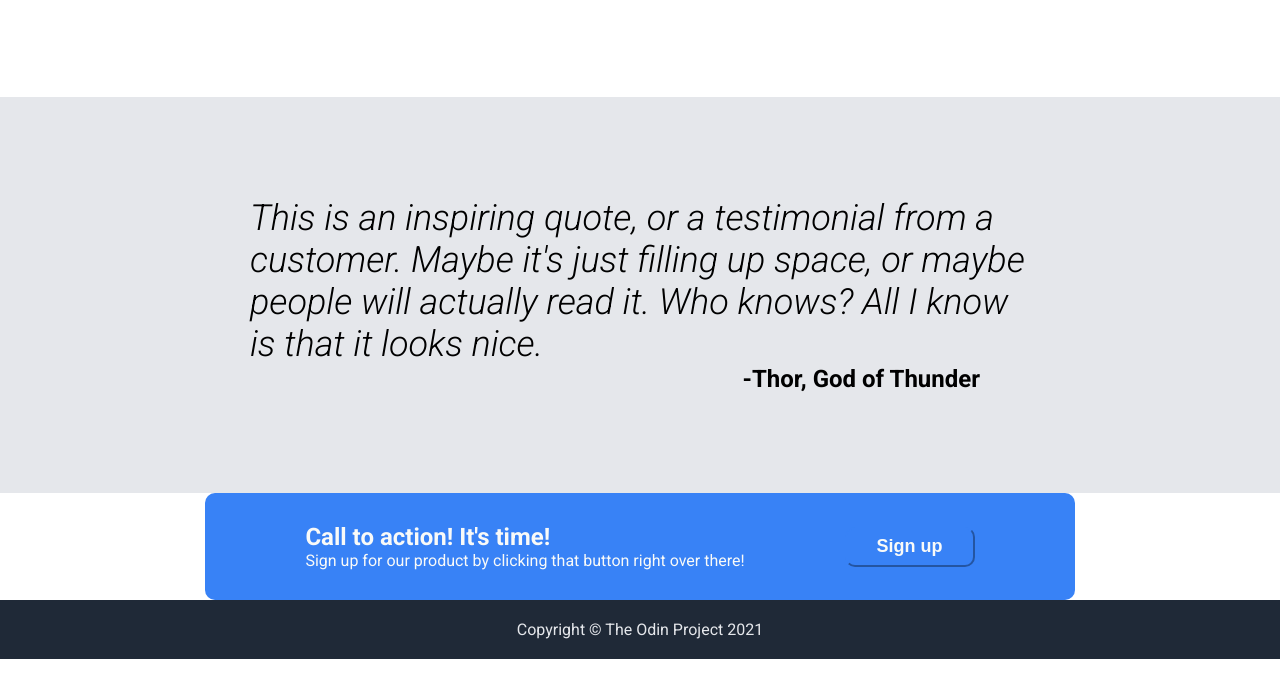
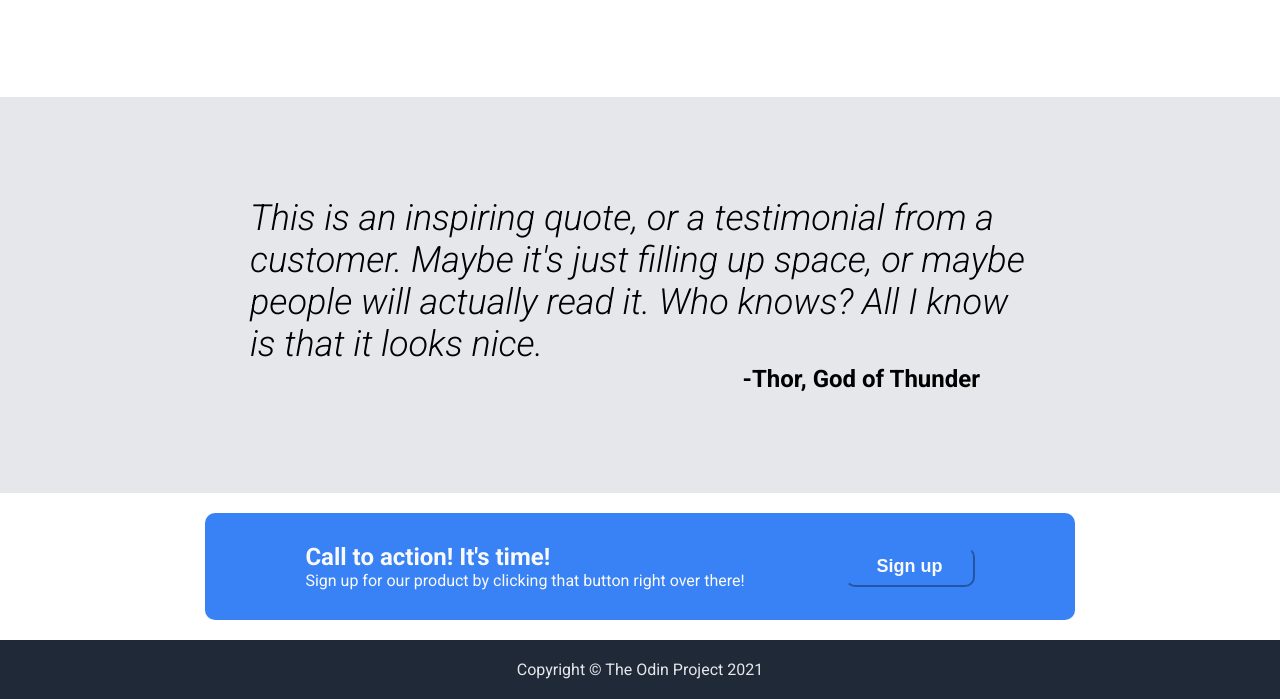
Before and after one commit to Gmutt-dev/landing-page, a plain HTML site: page index.html in a window 1280 px wide. Shown: the part 847-1546 px from the top of the page. Before the commit the page ends 1506 px from the top, so only its background shows below. Drawn offline with Linux system fonts and the light colour scheme.

Commit message:
Bug fix: changed .signup marging-top+bottom from 0 to 20px
.signup would have no margin between .quote and .footer when window was made smaller vertically.

```diff
--- a/style.css
+++ b/style.css
@@ -159,7 +159,7 @@ body {
     border-radius: 10px;
     align-items: center;
     padding: 30px 100px;
-    margin: 0 auto;
+    margin: 20px auto;
     color: #f9faf8;
 
 }
```
